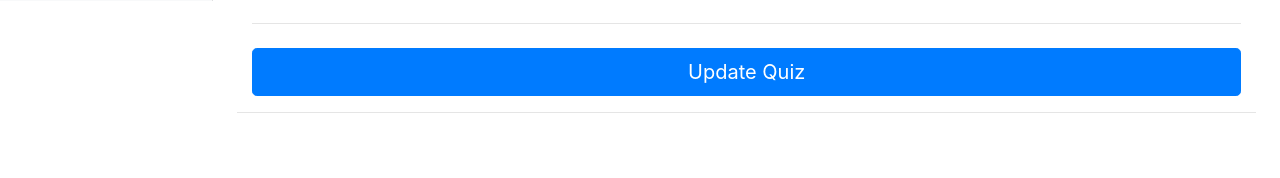
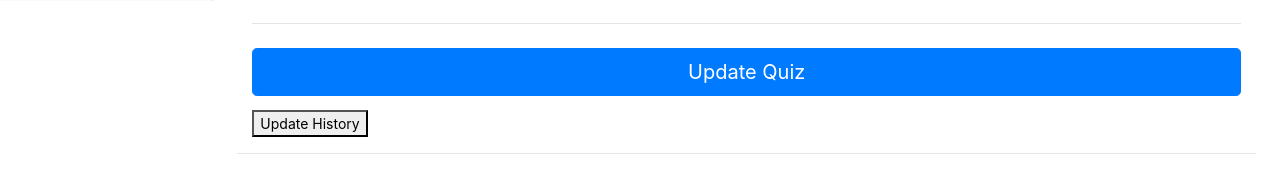
Before and after one commit to harunkamal/13-QuizGo-System, a PHP site: page /lecturer-modify-quiz.php in a window 1280 px wide. Shown: the part 799-977 px from the top of the page. Before the commit the page ends 912 px from the top, so only its background shows below. Run offline with PHP 8.4, Linux system fonts and the light colour scheme; data comes from the database, SQL or seed files in the repository; data that the repository does not hold is empty.

Commit message:
Lecturer Model Change

```diff
--- a/html/lecturer/lecturer-modify-quiz.php
+++ b/html/lecturer/lecturer-modify-quiz.php
@@ -242,6 +242,8 @@ echo "<br>";
 
               <button class="btn btn-primary btn-lg btn-block" type="submit" name="Submit" id="build" >Update Quiz</button>
             </form>
+                <button type="button">Update History</button>
+
 
         </div>
 
```
